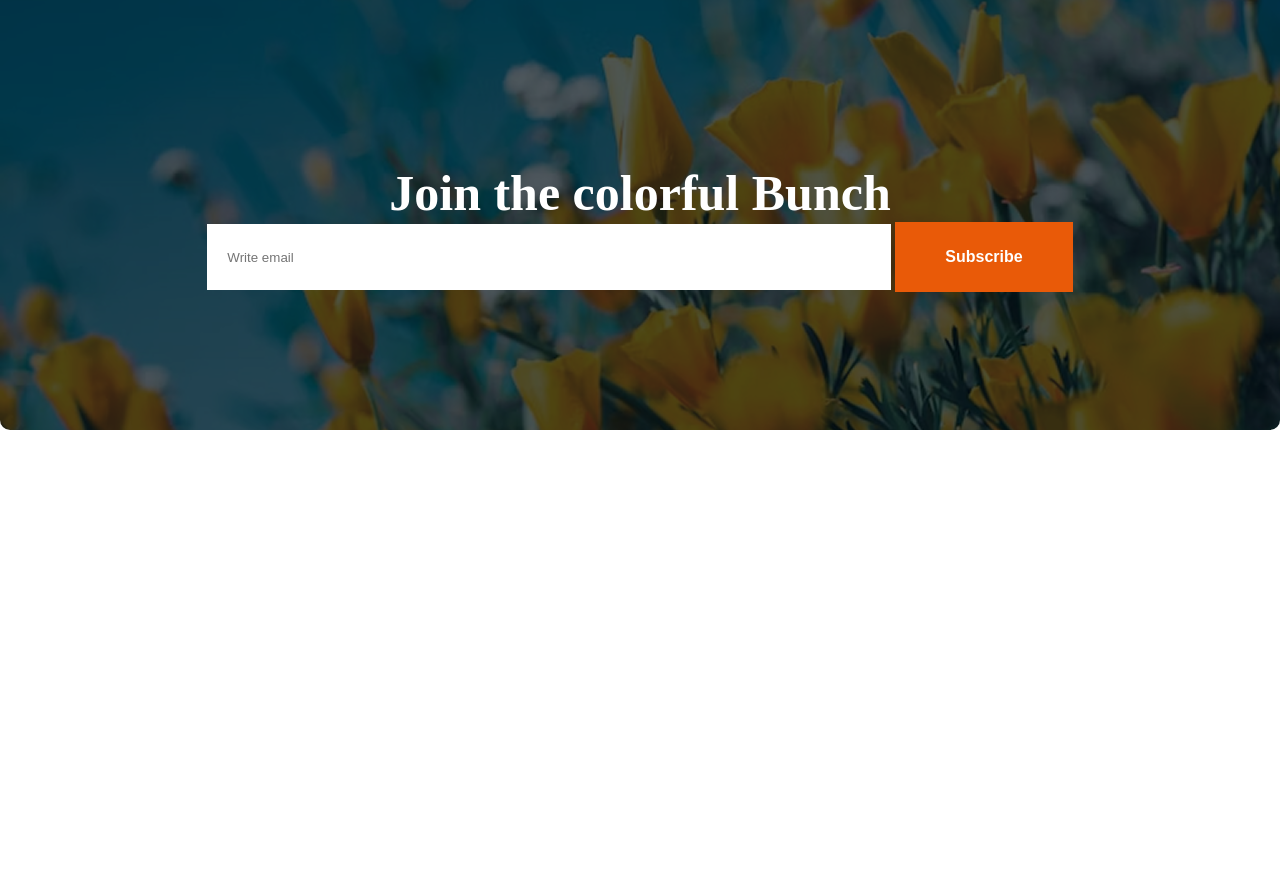
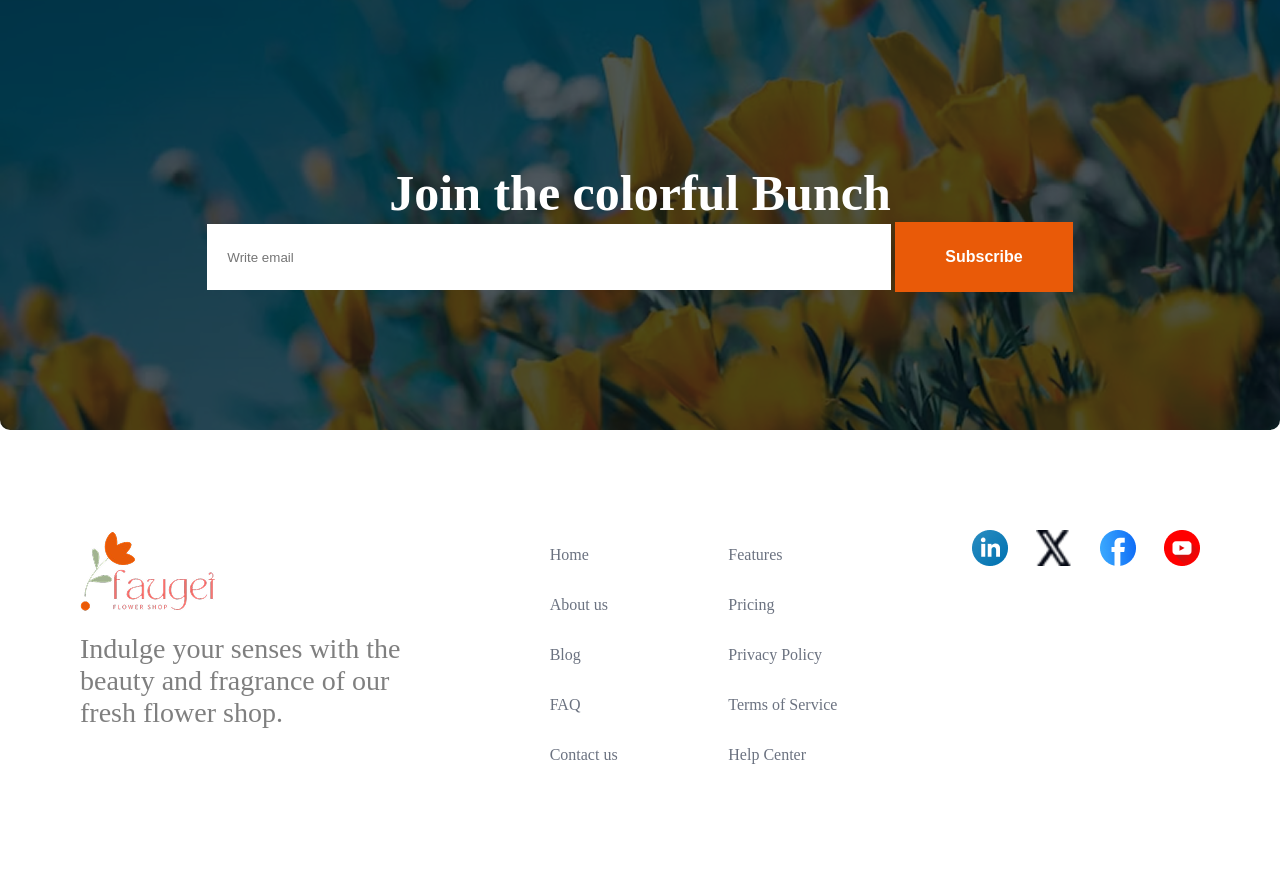
Before and after one commit to rakibul3083/assignment-web-site-repo, a plain HTML site: page index.html in a window 1280 px wide. Shown: the part 3724-4604 px from the top of the page. Before the commit the page ends 4154 px from the top, so only its background shows below. Drawn offline with Linux system fonts and the light colour scheme.

```diff
--- a/index.html
+++ b/index.html
@@ -192,5 +192,43 @@
             <button>Subscribe</button>
          </div>
         </div>
+
+        <!--footer sectoion-->
+        <footer>
+            <div class="footer-main-div">
+                <div class="sub-main-div">
+                <div class="left-footer">
+                    <img src="img/logo.png" alt="footer logo">
+                    <p>Indulge your senses with the beauty and fragrance of our fresh flower shop. </p>
+                </div>
+
+                    <div class="list-items">
+                        <ul>
+                            <li>Home</li>
+                            <li>About us</li>
+                            <li>Blog</li>
+                            <li>FAQ</li>
+                            <li>Contact us</li>
+                        </ul>
+                    </div>
+                    <div class="list-items-2">
+                        <ul>
+                            <li>Features</li>
+                            <li>Pricing</li>
+                            <li>Privacy Policy</li>
+                            <li>Terms of Service</li>
+                            <li>Help Center</li>
+                        </ul>
+                    </div>
+
+                <div class="right-footer">
+                    <img src="img/icon-linkedin.png" alt="linkedin icon">
+                    <img src="img/icon-twitter.png" width="36px" height="36px" alt="twitter icon">
+                    <img src="img/icon-facebook.png" alt="facebook icon">
+                    <img src="img/icon-youtube.png" alt="youtube icon">
+                </div>
+            </div>
+            </div>
+        </footer>
 </body>
 </html>
--- a/style.css
+++ b/style.css
@@ -307,6 +307,46 @@ nav ul li a{
     border: none;
 
 }
+/*footer section*/
+
+.footer-main-div{
+    width: 100%;
+    height: 348px;
+}
+.sub-main-div{
+    display: flex;
+    max-width: 1120px;
+    margin: 0 auto;
+    justify-content: space-between;
+    padding: 100px 0px;
+
+}
+.left-footer{
+    width: 359px;
+}
+.left-footer p{
+    font-size: 1.75rem;
+    font-weight: 400;
+    color: rgba(0, 0, 0, 0.5);
+    margin-top: 16px;
+}
+.middle-footer{
+    display: flex;
+    justify-content: space-between;
+
+}
+.list-items{}
+.list-items ul{
+
+}
+.list-items ul li, .list-items-2 ul li{
+    list-style: none;
+    line-height: 50px;
+    color: rgba(107, 114, 128, 1);
+}
+.right-footer img{
+     margin-left: 24px;
+}
 
 
 /*responsive media query*/
```
